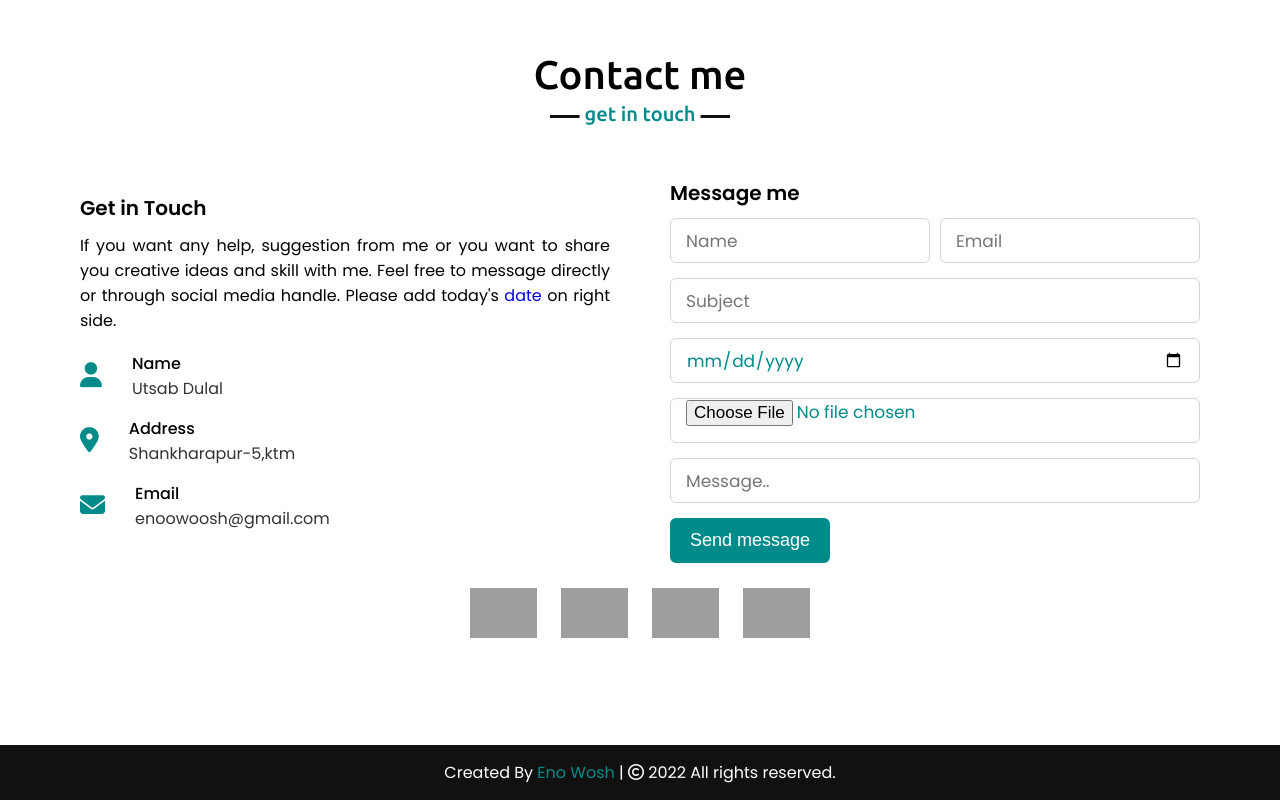
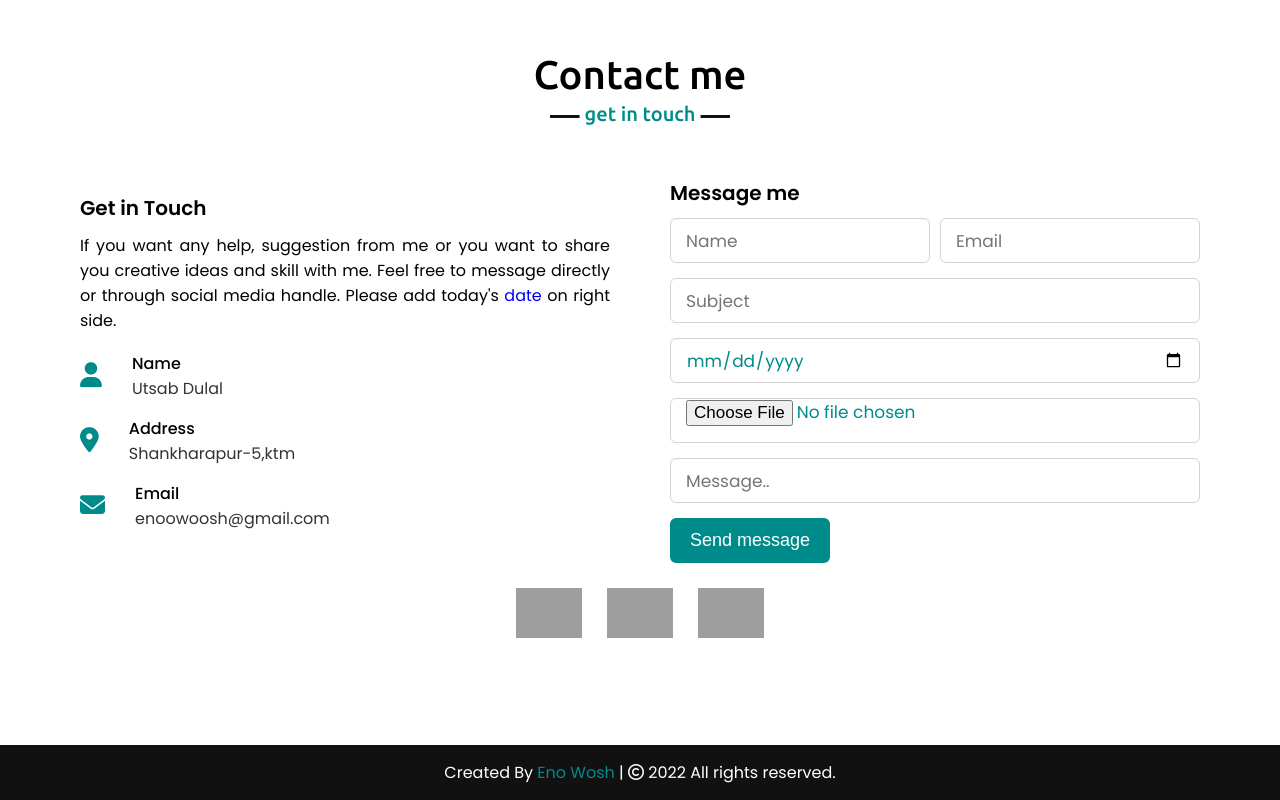
Before and after one commit to enowosh/original-responsive-profile, a plain HTML site: page index.html in a window 1280 px wide. Shown: the part 3005-3805 px from the top of the page. Drawn offline with nearby package versions, Linux system fonts and the light colour scheme; grey boxes are pictures that could not be loaded.

Commit message:
Update index.html

```diff
--- a/index.html
+++ b/index.html
@@ -218,7 +218,6 @@
             <div class="social">
                 <a class="facebook" href="https://www.facebook.com/eno.wosh.311"><img src="https://upload.wikimedia.org/wikipedia/en/thumb/0/04/Facebook_f_logo_%282021%29.svg/800px-Facebook_f_logo_%282021%29.svg.png" height="50"></a>
                 <a class="instagram" href="insta.jpg"><img src="https://upload.wikimedia.org/wikipedia/commons/thumb/9/95/Instagram_logo_2022.svg/800px-Instagram_logo_2022.svg.png" height="50"></a>
-                <a class="twitter" href="https://twitter.com/Enowosh001?t=sEwykxg8_894rYs8o-xtsg&s=09&fbclid=IwAR0F5voFQznLWiNYgrFqYtEP97GvroXv5w0WCUzCIapbwkyhfaVI679sADI"><img src="https://upload.wikimedia.org/wikipedia/commons/thumb/4/4f/Twitter-logo.svg/800px-Twitter-logo.svg.png" height="50"></a>
                 <a class="snapchat" href="snap.jpg"><img src="https://upload.wikimedia.org/wikipedia/en/thumb/c/c4/Snapchat_logo.svg/800px-Snapchat_logo.svg.png" height="50"></a>
             </div>
         </div>
```
